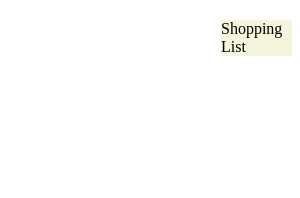
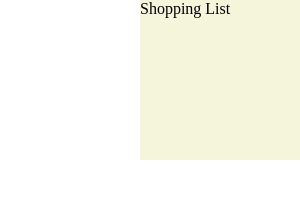
Before and after one commit to haladesigns/Electron-Projects, an Electron app: page shoppinglist/mainWindow.html in a window 300 px wide. Drawn offline with Linux system fonts and the light colour scheme.

Commit message:
grid areas

```diff
--- a/shoppinglist/style.css
+++ b/shoppinglist/style.css
@@ -1,26 +1,20 @@
+body{
+    margin: 0 auto;
+}
 .page{
     display: grid;
     height: 100%;
-    grid-template-columns: 2fr 1fr 1fr;
-    grid-template-rows: auto 1fr 3fr;
+    grid-template-columns: 1fr 10px 2fr 0px 1fr;
+    grid-template-rows: 2fr 0px 2fr 0px 1fr;
     grid-template-areas:
         "title title title"
-        "main header header"
-        "main sidebar footer";
+        "main header main"
+        "footer footer footer";
 }
 
 .title{
-    grid-area: footer;
+    grid-area: header;
     background-color: beige;
+    height: 10em;
+    width: 10em;
 }
-
-.grid {
-    display: grid;
-    height: 100px;
-    grid-template: repeat(4, 1fr) / 50px 100px;
-  }
-
-  .item1 {
-    background-color: lime;
-    grid-area: 2 / 2 / auto / span 3;
-  }
```
